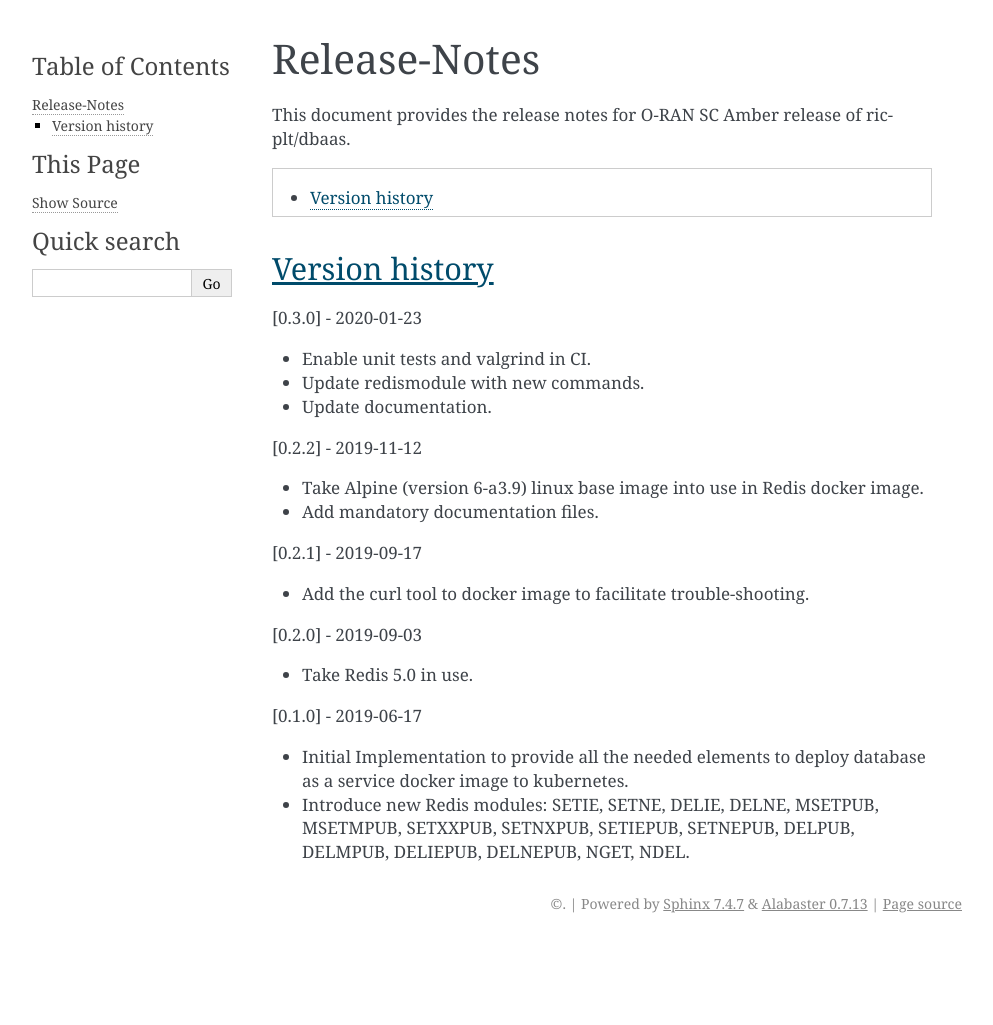
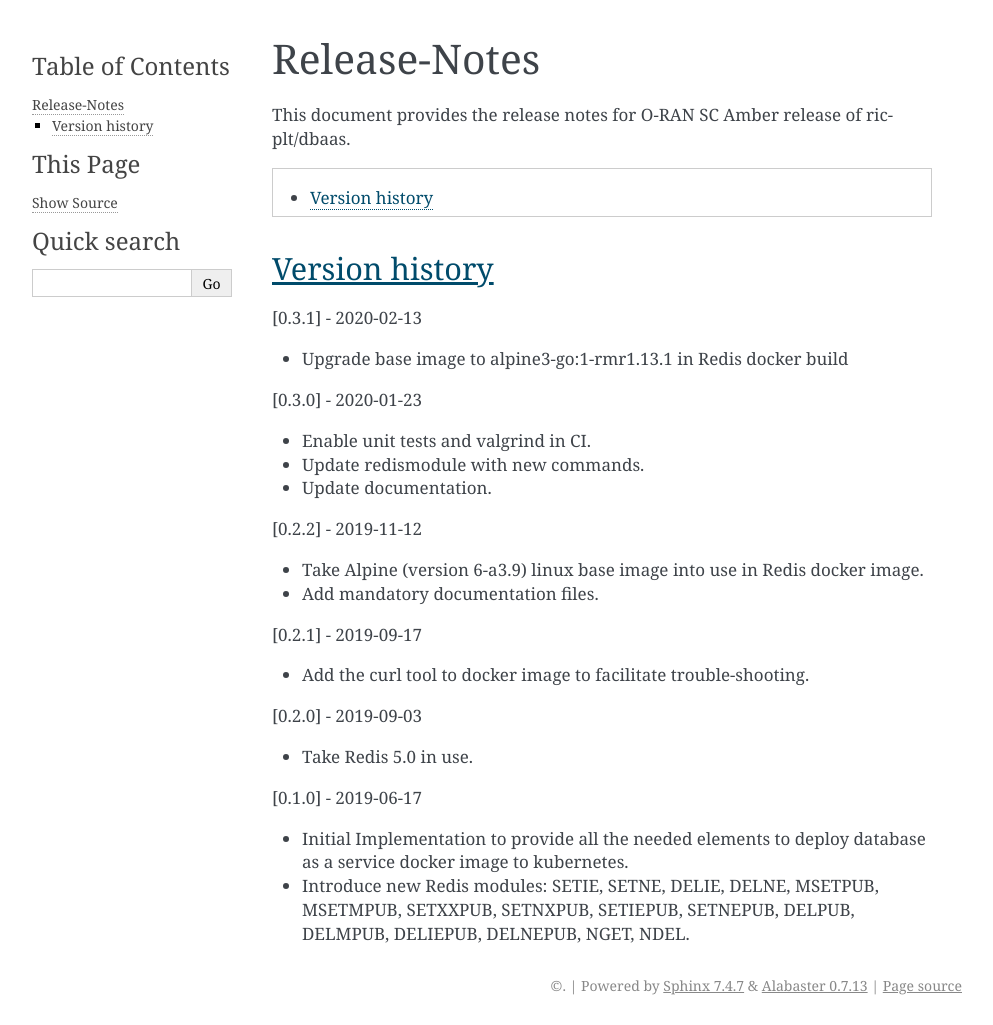
Before and after one commit to o-ran-sc/ric-plt-dbaas, a Sphinx documentation site: the page built from docs/release-notes.rst, in a window 1280 px wide. Shown: the whole page, without its empty margins (148-1141 px from the left). Built offline with Sphinx 7.4.7, drawn with Linux system fonts in a browser that asks for light colours; before the commit the page ends 943 px from its top, so only the background shows below that.

Commit message:
Upgrade Alpine base builder image
Switch from old base builder image with outdated NNG.
Document change in release notes as version 0.3.1.

Signed-off-by: Lott, Christopher (cl778h) <cl778h@att.com>
Change-Id: I644e5fb42b548a92a9e8928812bc495834c4ba96

```diff
--- a/container-tag.yaml
+++ b/container-tag.yaml
@@ -2,4 +2,4 @@
 # This file is expected to be in the docker build directory;
 # can be moved with suitable JJB configuration.
 ---
-tag: '0.3.0'
+tag: '0.3.1'
--- a/docs/release-notes.rst
+++ b/docs/release-notes.rst
@@ -31,6 +31,10 @@ ric-plt/dbaas.
 Version history
 ---------------
 
+[0.3.1] - 2020-02-13
+
+* Upgrade base image to alpine3-go:1-rmr1.13.1 in Redis docker build
+
 [0.3.0] - 2020-01-23
 
 * Enable unit tests and valgrind in CI.
```
Also changed, not shown: 1 other file.
